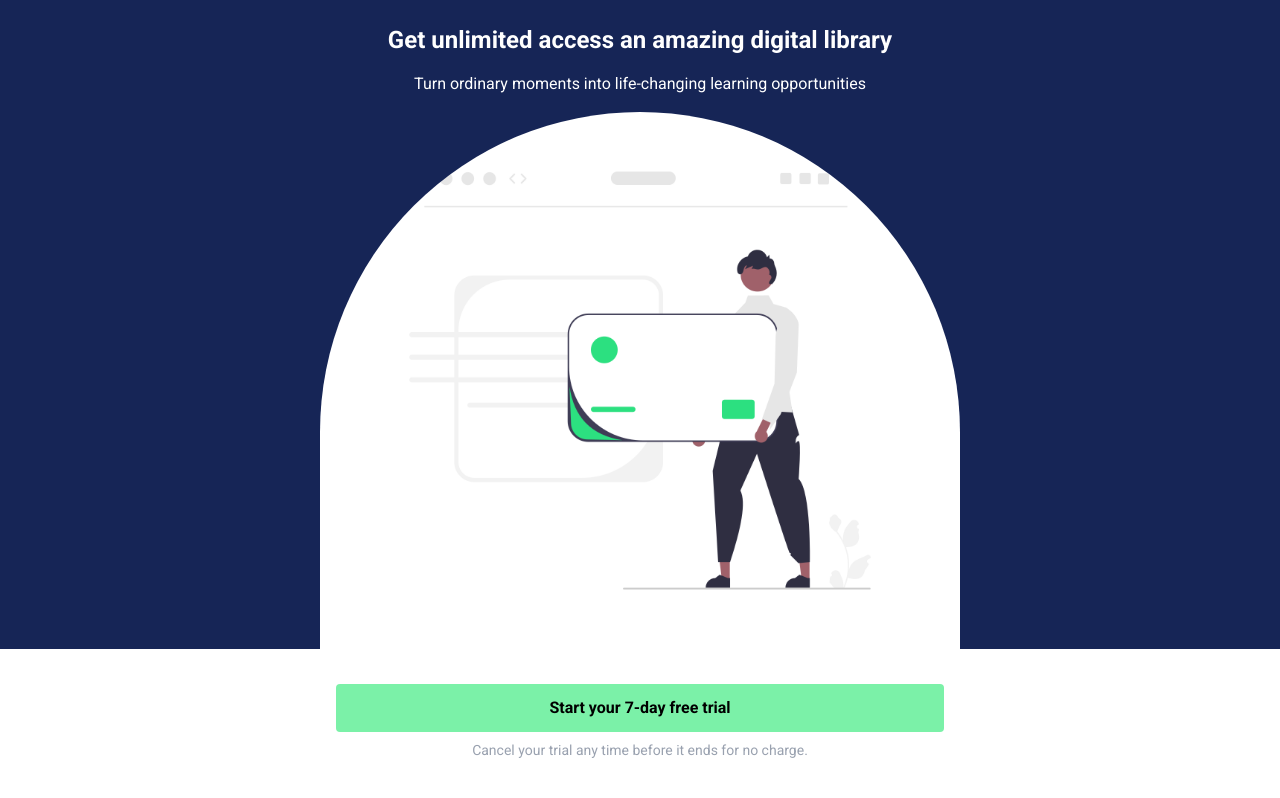
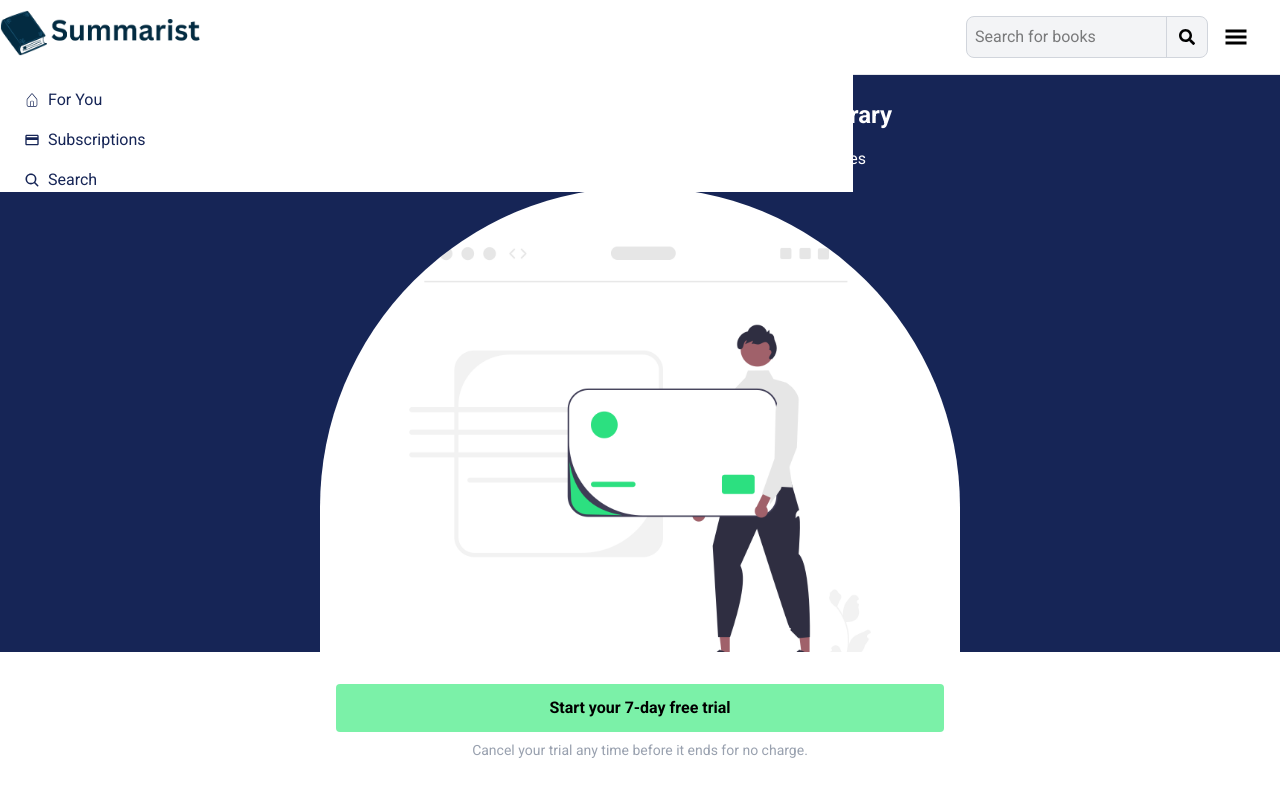
Before and after one commit to naomi-oleary/Advanced-Virtual-Internship-Summarist, a Next.js app: page /subscription-plan in a window 1280 px wide. Shown: the top 798 px of the page. Built offline with nearby package versions, Linux system fonts and the light colour scheme; no server answers.

Commit message:
added sidemenu on click of navbar

```diff
--- /dev/null
+++ b/app/components/UI/SideMenu.tsx
@@ -0,0 +1,38 @@
+'use client'
+
+import { useState, useEffect, useRef } from 'react';
+import Link from 'next/link';
+import { usePathname } from 'next/navigation';
+import Image from 'next/image';
+import Logo from '../../Images/logo.png';
+import { CiHome } from "react-icons/ci";
+import { FaRegBookmark } from "react-icons/fa6";
+import { IoSearch } from "react-icons/io5";
+import { MdPayment } from "react-icons/md";
+
+export default function SideMenu() {
+
+    return (
+        <div className="absolute left-0 mt-24 z-2 text-blue-950 bg-white w-2/3">
+            <div>
+                <figure className="nav__img--mask flex justify-center py-8">
+                    <Image className="nav__img" src={Logo} alt="logo" />
+                </figure>
+                <nav className="flex flex-col items-start px-6 text-base gap-y-4">
+                    <Link href="/for-you" className="flex items-center gap-2 focus:border-l-4 focus:border-green-300">
+                        <CiHome />
+                        <p>For You</p>
+                    </Link>
+                    <Link href="/subscription-plan" className="flex items-center gap-2 focus:border-l-4 focus:border-green-300">
+                        <MdPayment />
+                        <p>Subscriptions</p>
+                    </Link>
+                    <Link href="/" className="cursor-not-allowed flex items-center gap-2 focus:border-l-4 focus:border-green-300">
+                        <IoSearch />
+                        <p>Search</p>
+                    </Link>
+                </nav>
+            </div>
+        </div>
+    )
+}
--- a/app/components/client-side/AuthenticationModal.jsx
+++ b/app/components/client-side/AuthenticationModal.jsx
@@ -4,8 +4,9 @@ import { useState, useEffect, useRef } from 'react';
 import { useRouter } from 'next/navigation';
 import Image from 'next/image';
 import GoogleLogo from '../../Images/google.png';
-import { auth } from '../../firebase/init.js';
+import { initFirebase } from "../../firebase.ts";
 import {
+    getAuth,
     createUserWithEmailAndPassword,
     signInWithEmailAndPassword,
     signInWithPopup,
@@ -15,7 +16,38 @@ import {
 
 export default function AuthenticationModal({ isOpen, onClose, children }) {
     const dialogRef = useRef(null);
+
     const router = useRouter();
+
+    const app = initFirebase();
+    const auth = getAuth(app);
+    const provider = new GoogleAuthProvider();
+
+    const googleSignIn = async () => {
+        const result = await signInWithPopup(auth, provider);
+
+        if (user) {
+            goToForYou();
+        }
+    }
+
+    const goToForYou = () => {
+        router.push('/for-you');
+    }
+
+    const createAccount = async () => {
+        const result = await createUserWithEmailAndPassword(auth, email, password)
+        .then((userCredential) => {
+            const user = userCredential.user;
+        })
+        .catch ((error) => {
+            const errorCode = error.code;
+            const errorMessage = error.message;
+        })
+        if (user) {
+            goToForYou();
+        }
+    }
 
     useEffect(() => {
         const dialog = dialogRef.current;
@@ -31,7 +63,7 @@ export default function AuthenticationModal({ isOpen, onClose, children }) {
     useEffect(() => {
         const unsubscribe = onAuthStateChanged(auth, (user) => {
             if (user) {
-                router.push('/for-you');
+                goToForYou();
             }
         });
         return () => unsubscribe();
@@ -43,22 +75,7 @@ export default function AuthenticationModal({ isOpen, onClose, children }) {
         }
     }
 
-    const provider = new GoogleAuthProvider();
-
-    const handleGoogleLogin = async () => {
-        try {
-            const result = await signInWithPopup(auth, provider);
-            const user = result.user;
-        } catch (error) {
-            const errorCode = error.code;
-            const errorMessage = error.message;
-            const email = error.customData.email;
-            const credential = GoogleAuthProvider.credentialFromError(error);
-            console.error("authentication failed")
-        }
-    };
-
-    async function handleLogin(email, password) {
+    async function emailSignIn(email, password) {
         try {
             const userCredential = await signInWithEmailAndPassword(auth, email, password);
             const user = userCredential.user;
@@ -68,19 +85,7 @@ export default function AuthenticationModal({ isOpen, onClose, children }) {
         }
     }
 
-    function register(email, password) {
-        createUserWithEmailAndPassword(auth, email, password)
-        .then((userCredential) => {
-            const user = userCredential.user;
-        })
-        .catch((error) => {
-            const errorCode = error.code;
-            const errorMessage = "Invalid Email";
-        });
-    }
-
     const [emailInputValue, setEmailInputValue] = useState('');
-
     const [passwordInputValue, setPasswordInputValue] = useState('');
 
     const handleEmailChange = (e) => {
@@ -90,17 +95,6 @@ export default function AuthenticationModal({ isOpen, onClose, children }) {
     const handlePasswordChange = (e) => {
         setPasswordInputValue(e.target.value);
     }
-
-
-    // const handleEmailSubmit = (e) => {
-    //     e.preventDefault();
-    //     console.log('Email and pw:', emailInputValue);
-    // }
-
-    // const handlePasswordSubmit = (e) => {
-    //     e.preventDefault();
-    //     console.log('Email and pw:', passwordInputValue);
-    // }
 
     return (
         <dialog
@@ -118,7 +112,7 @@ export default function AuthenticationModal({ isOpen, onClose, children }) {
                         <div className="bg-blue-400 border rounded text-white">
                             <button
                                 className="p-1 flex h-10 w-full items-center"
-                                onClick={handleGoogleLogin}
+                                onClick={googleSignIn}
                             >
                                 <Image
                                     src={GoogleLogo}
@@ -149,7 +143,7 @@ export default function AuthenticationModal({ isOpen, onClose, children }) {
                            placeholder="Password"
                            className="border-2 p-1 border-gray-300 focus:border-green-400 rounded w-full text-gray-500">
                         </input>
-                        <button onClick={register(emailInputValue, passwordInputValue)} className="bg-[#2bd97c] hover:bg-[#20ba68] rounded p-2 h-full w-full">Login</button>
+                        <button onClick={createAccount(emailInputValue, passwordInputValue)} className="bg-[#2bd97c] hover:bg-[#20ba68] rounded p-2 h-full w-full">Login</button>
                     </form>
                 </div>
         </dialog>
--- a/app/components/client-side/LoginButton.jsx
+++ b/app/components/client-side/LoginButton.jsx
@@ -1,7 +1,6 @@
 "use client"
 
 import { useState } from 'react';
-import { auth } from '../../firebase/init.js';
 import AuthenticationModal from "./AuthenticationModal.jsx/"
 
 export default function LoginButton({ className = "" }) {
@@ -31,7 +30,6 @@ export default function LoginButton({ className = "" }) {
                         </button>
                         <h1 className="font-bold text-xl text-blue-950 my-6">Log in to Summarist</h1>
                     </div>
-
                 </AuthenticationModal>
             </div>
         </div>
--- a/app/components/client-side/NavBar.jsx
+++ b/app/components/client-side/NavBar.jsx
@@ -3,10 +3,16 @@
 import { GiHamburgerMenu } from "react-icons/gi";
 import { FaSearch } from "react-icons/fa";
 import { useState } from 'react';
+import { usePathname } from 'next/navigation';
+import Link from 'next/link';
+import SideMenu from '../UI/SideMenu';
 
 export default function NavBar() {
 
     const [query, setQuery] = useState('');
+
+    const [ isMenuOpen, setIsMenuOpen ] = useState(false);
+    const pathname = usePathname();
 
     return (
         <div className="flex border-b border-gray-200 h-full p-4 justify-end items-center">
@@ -24,8 +30,19 @@ export default function NavBar() {
                     <FaSearch />
                 </button>
             </div>
-            <button className="flex mx-4 place-items-center text-2xl">
+            <button
+                className="flex mx-4 place-items-center text-2xl"
+                onClick={() => setIsMenuOpen(!isMenuOpen)}
+            >
                 <GiHamburgerMenu />
+                {isMenuOpen ?
+                    <GiHamburgerMenu />
+                    : <SideMenu
+                    isOpen={isMenuOpen}
+                    onClose={() => setIsMenuOpen(false)}
+                    className="fixed left-0"
+                    />
+                }
             </button>
         </div>
     )
--- a/app/firebase/init.js
+++ b/app/firebase.ts
@@ -1,6 +1,4 @@
-import { getAuth } from 'firebase/auth';
 import { initializeApp } from "firebase/app";
-import { getAnalytics } from "firebase/analytics";
 // TODO: Add SDKs for Firebase products that you want to use
 // https://firebase.google.com/docs/web/setup#available-libraries
 
@@ -18,4 +16,7 @@ const firebaseConfig = {
 
 // Initialize Firebase
 const app = initializeApp(firebaseConfig);
-export const auth = getAuth();
+
+export const initFirebase = () => {
+  return app;
+};
--- a/app/for-you/page.tsx
+++ b/app/for-you/page.tsx
@@ -37,7 +37,7 @@ export default async function ForYouPage() {
     const selectedBook = await getSelectedBook();
 
     return (
-        <div>
+        <div className="relative">
            <NavBar />
            <section id="SELECTED" className="px-8 py-4">
                 <h1 className="py-4 font-bold text-2xl text-black">Selected just for you</h1>
--- a/app/subscription-plan/page.tsx
+++ b/app/subscription-plan/page.tsx
@@ -8,6 +8,7 @@ import { PiPlantDuotone } from "react-icons/pi";
 import { useState } from 'react';
 import FAQDropdown from '../components/client-side/FAQDropdown';
 import AuthenticationModal from '../components/client-side/AuthenticationModal';
+import NavBar from '../components/client-side/NavBar';
 
 
 export default function SubscriptionPage({ className= "" }) {
@@ -30,6 +31,7 @@ export default function SubscriptionPage({ className= "" }) {
 
     return (
         <div>
+            <NavBar />
             <div className="flex flex-col items-center text-white bg-blue-950">
                 <h1 className="text-2xl font-semibold mt-6">Get unlimited access an amazing digital library</h1>
                 <p className="py-4">Turn ordinary moments into life-changing learning opportunities</p>
@@ -56,7 +58,7 @@ export default function SubscriptionPage({ className= "" }) {
             <div className="text-blue-950 flex flex-col items-center p-6">
                 <h1 className="text-2xl font-bold py-8">Choose the plan that works for you</h1>
                 <div
-                    className="flex border-3 border-gray-300 rounded-sm w-full p-4"
+                    className="flex border-3 focus:border-green-300 border-gray-300 rounded-sm w-full p-4"
                     onClick={() => toggleSwitch(1)}
                 >
                     {isToggled1 ? ( <FaRegDotCircle /> ) : ( <FaRegCircle /> )}
```
Also changed, not shown: app/layout.tsx (+10 -3 lines).
